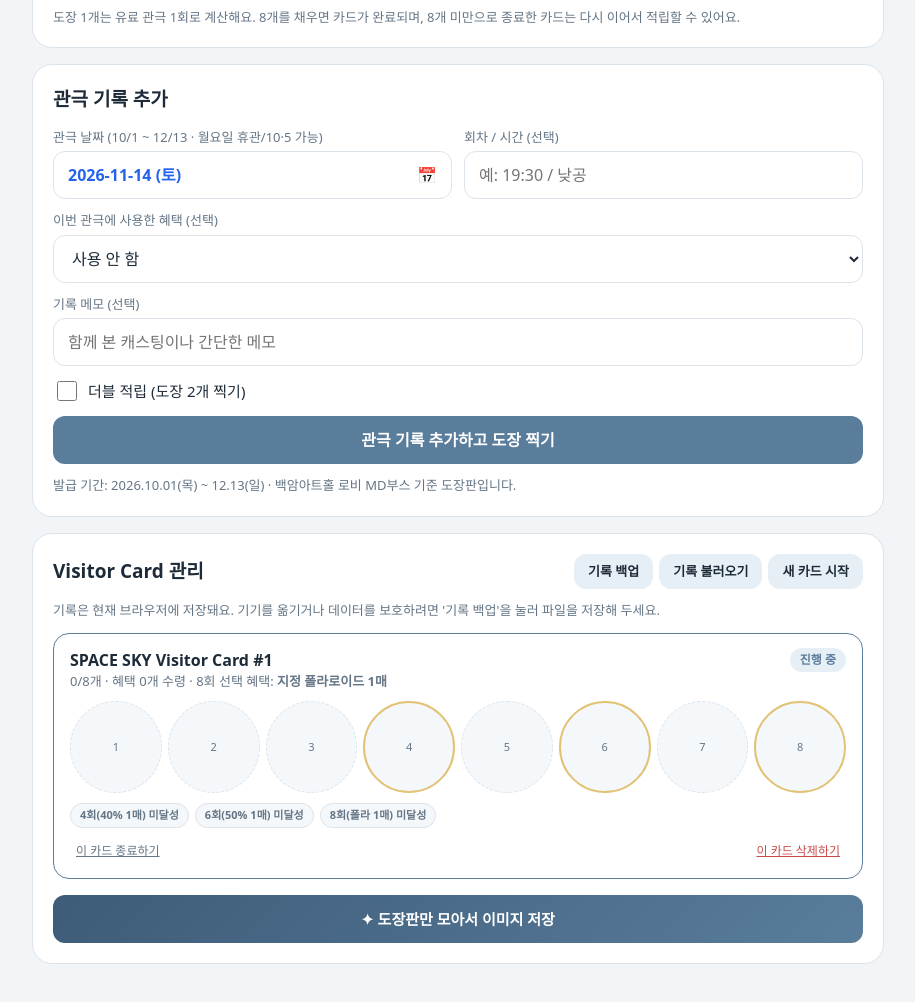
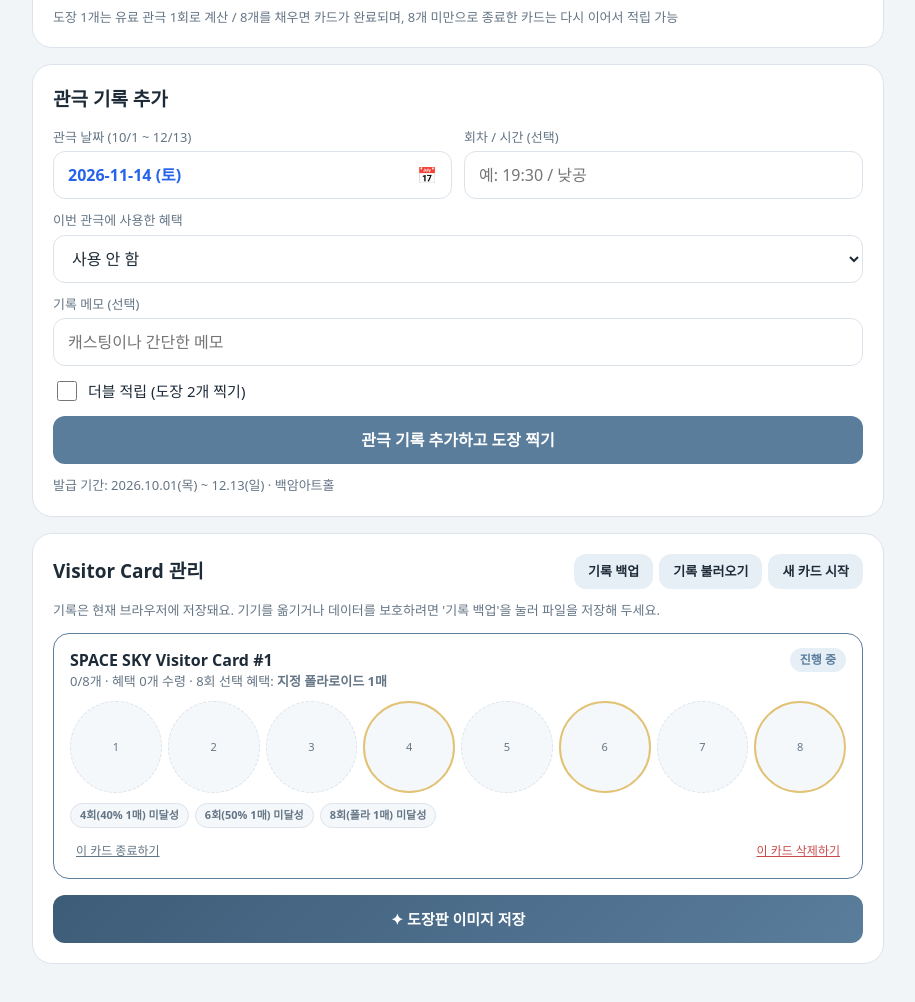
Before and after one commit to Oolong62/moss-forest, a plain HTML site: page index.html in a window 1280 px wide. Shown: the part 840-1842 px from the top of the page, without its empty margins (182-1097 px from the left). Drawn offline with Linux system fonts and the light colour scheme.

Commit message:
Update index.html

```diff
--- a/index.html
+++ b/index.html
@@ -210,7 +210,7 @@ button{font:inherit;cursor:pointer;border:0;border-radius:12px;touch-action:mani
   <section class="card">
     <h2>보유 혜택 현황</h2>
     <div class="inv-grid" id="invGrid"></div>
-    <p class="note">도장 개수가 4회·6회·8회에 도달하면 자동으로 수령 처리되며, 할인권은 관극 기록 시 사용하면 차감돼요.</p>
+    <p class="note">도장 개수가 4회·6회·8회에 도달하면 자동으로 수령 처리되며, 할인권은 관극 기록 시 사용하면 차감</p>
   </section>
 
   <section class="card">
@@ -218,14 +218,14 @@ button{font:inherit;cursor:pointer;border:0;border-radius:12px;touch-action:mani
     <div id="curStamps" class="stamps"></div>
     <div class="bar"><div id="bar"></div></div>
     <div class="ms-list" id="msList"></div>
-    <p class="note">도장 1개는 유료 관극 1회로 계산해요. 8개를 채우면 카드가 완료되며, 8개 미만으로 종료한 카드는 다시 이어서 적립할 수 있어요.</p>
+    <p class="note">도장 1개는 유료 관극 1회로 계산 / 8개를 채우면 카드가 완료되며, 8개 미만으로 종료한 카드는 다시 이어서 적립 가능</p>
   </section>
 
   <section class="card">
     <h2>관극 기록 추가</h2>
     <div class="form">
       <div class="date-wrap" id="dateWrap">
-        <label for="fDateBtn">관극 날짜 (10/1 ~ 12/13 · 월요일 휴관/10·5 가능)</label>
+        <label for="fDateBtn">관극 날짜 (10/1 ~ 12/13)</label>
         <input id="fDate" type="hidden">
         <button type="button" class="date-btn" id="fDateBtn">
           <span id="fDateLabel">날짜 선택</span>
@@ -246,14 +246,14 @@ button{font:inherit;cursor:pointer;border:0;border-radius:12px;touch-action:mani
       </div>
       <div><label for="fRound">회차 / 시간 (선택)</label><input id="fRound" placeholder="예: 19:30 / 낮공"></div>
       <div class="full">
-        <label for="fUseBenefit">이번 관극에 사용한 혜택 (선택)</label>
+        <label for="fUseBenefit">이번 관극에 사용한 혜택</label>
         <select id="fUseBenefit"></select>
       </div>
-      <div class="full"><label for="fNote">기록 메모 (선택)</label><input id="fNote" placeholder="함께 본 캐스팅이나 간단한 메모"></div>
+      <div class="full"><label for="fNote">기록 메모 (선택)</label><input id="fNote" placeholder="캐스팅이나 간단한 메모"></div>
       <div class="full"><label class="chk"><input type="checkbox" id="fDouble"> 더블 적립 (도장 2개 찍기)</label></div>
       <div class="full"><button type="button" class="primary" id="add">관극 기록 추가하고 도장 찍기</button></div>
     </div>
-    <p class="note">발급 기간: 2026.10.01(목) ~ 12.13(일) · 백암아트홀 로비 MD부스 기준 도장판입니다.</p>
+    <p class="note">발급 기간: 2026.10.01(목) ~ 12.13(일) · 백암아트홀</p>
   </section>
 
   <section class="card">
@@ -268,7 +268,7 @@ button{font:inherit;cursor:pointer;border:0;border-radius:12px;touch-action:mani
     <input type="file" id="importFile" accept=".json,application/json" style="display:none">
     <p class="note">기록은 현재 브라우저에 저장돼요. 기기를 옮기거나 데이터를 보호하려면 '기록 백업'을 눌러 파일을 저장해 두세요.</p>
     <div id="boards"></div>
-    <button type="button" class="save-img-btn" id="btnSaveImg">✦ 도장판만 모아서 이미지 저장</button>
+    <button type="button" class="save-img-btn" id="btnSaveImg">✦ 도장판 이미지 저장</button>
   </section>
 </div>
 
@@ -288,7 +288,7 @@ button{font:inherit;cursor:pointer;border:0;border-radius:12px;touch-action:mani
   <div class="modal-box img-preview-box">
     <b style="font-size:17px">SPACE SKY 도장판 이미지</b>
     <img id="previewImg" alt="도장판 모아보기 이미지">
-    <p class="img-tip">자동 저장이 안 되는 앱(트위터 등)에서는 위 이미지를 꾹 눌러 '사진에 저장'을 선택해 주세요.</p>
+    <p class="img-tip">자동 저장이 안 되는 앱에서는 위 이미지를 꾹 눌러 '사진에 저장'을 선택해 주세요.</p>
     <div class="modal-btns" style="justify-content:center">
       <button type="button" class="modal-cancel" id="imgModalClose">닫기</button>
       <a id="imgDownloadLink" class="modal-ok" style="text-decoration:none;padding:10px 16px;border-radius:12px;font-weight:700;font-size:14px" download="spacesky-stamp-cards.png">파일로 다운로드</a>
@@ -633,7 +633,7 @@ $("add").onclick = async () => {
   const date = $("fDate").value;
   if (!cur) return;
   if (!isValidPlayDate(date)) {
-    await showModal("관극 날짜는 2026년 10월 1일부터 12월 13일 사이(일반 월요일 제외)만 선택할 수 있어요.", {confirmMode: false});
+    await showModal("관극 날짜는 2026년 10월 1일부터 12월 13일 사이만 선택할 수 있어요.", {confirmMode: false});
     return;
   }
   const dbl = $("fDouble").checked;
@@ -676,7 +676,7 @@ $("btnExport").onclick = async () => {
     document.body.removeChild(a);
     URL.revokeObjectURL(url);
   } catch (e) {
-    await showModal("인앱 브라우저에서는 파일 다운로드가 제한될 수 있어요. 기본 브라우저(사파리·크롬)에서 열어 백업해 주세요.", {confirmMode: false});
+    await showModal("인앱 브라우저에서는 파일 다운로드가 제한될 수 있어요. 기본 브라우저에서 열어 백업해 주세요.", {confirmMode: false});
   }
 };
 
```
